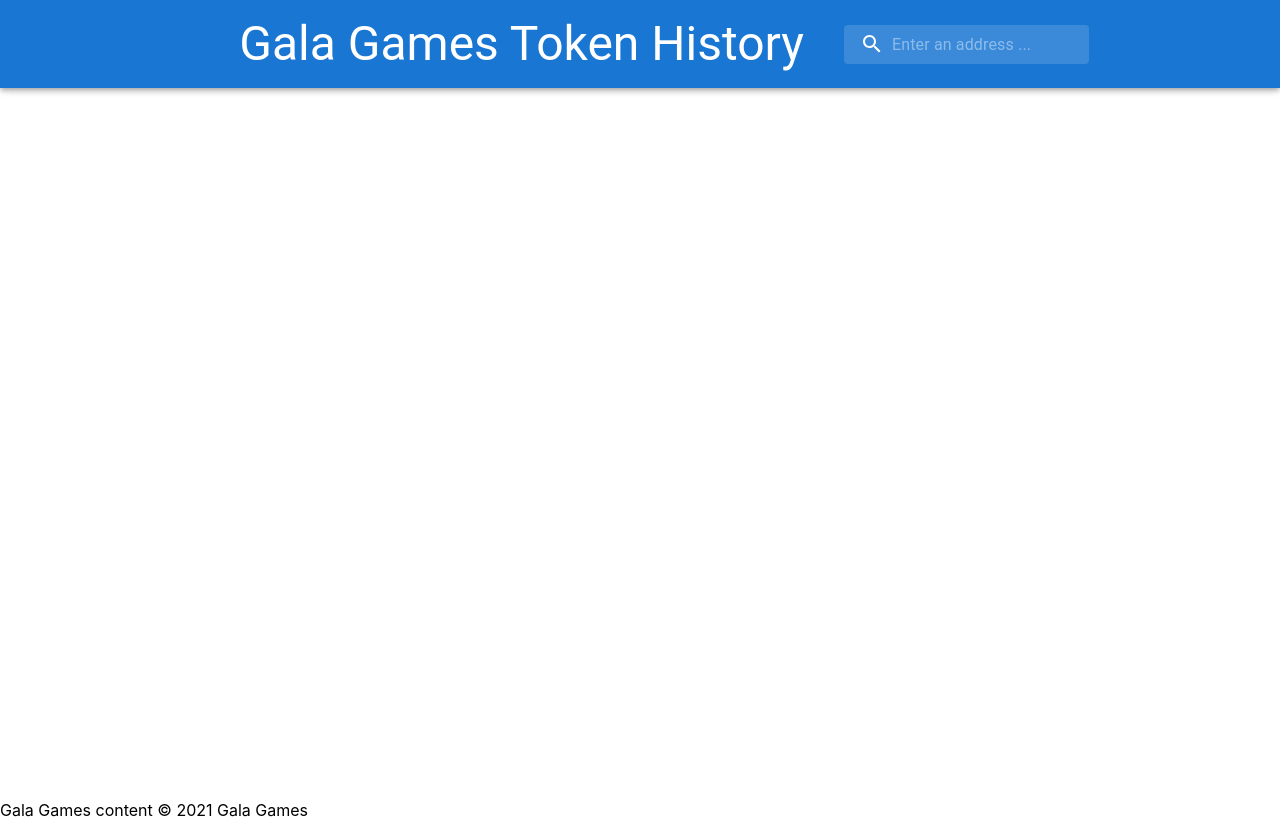
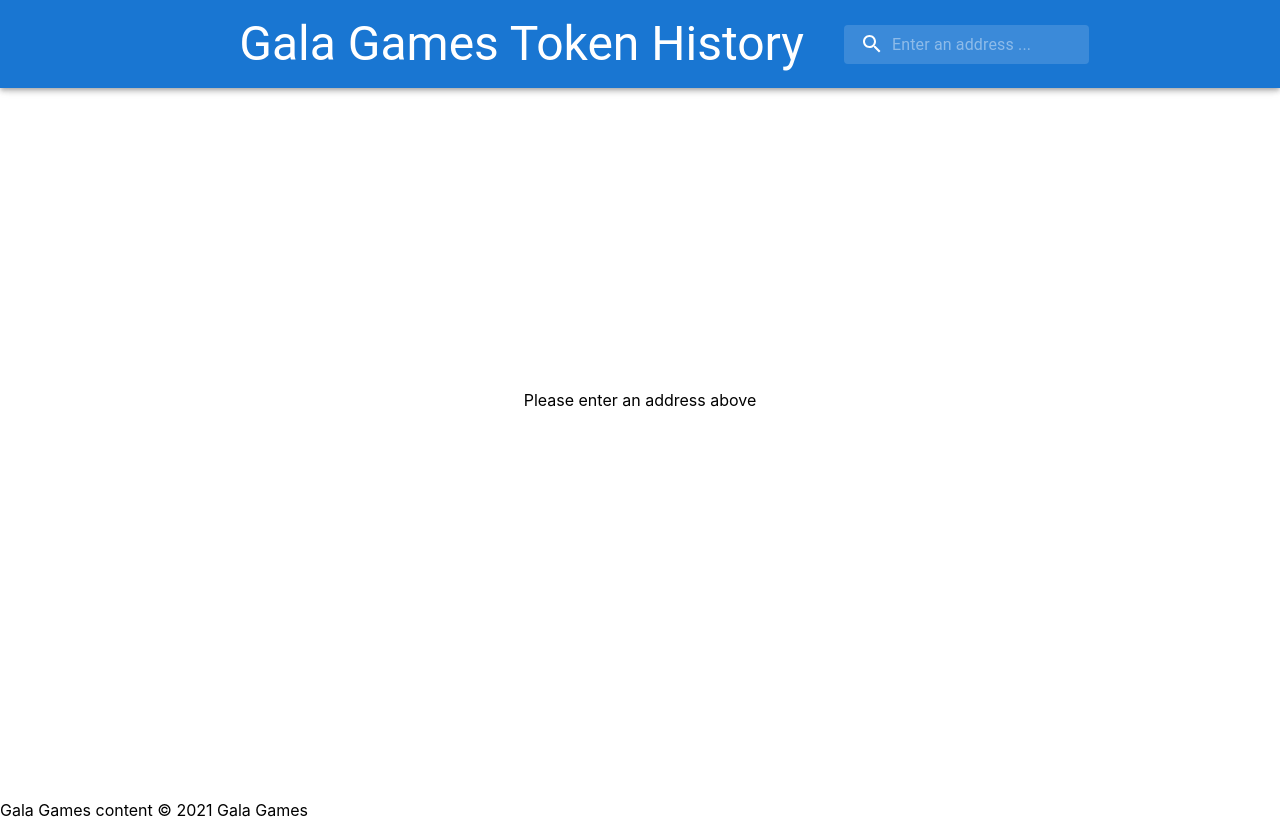
Before and after one commit to smith-phil/gala-history-app, a React (Create React App) app: page / in a window 1280 px wide. Built offline with nearby package versions, Linux system fonts and the light colour scheme.

Commit message:
Handle an address without any assets

```diff
--- a/src/App.tsx
+++ b/src/App.tsx
@@ -38,8 +38,13 @@
   useEffect(()=> {
     if(called && !loading) {
       setShowLoading(false)
+
     }
   }, [loading, called])
+
+  useEffect(()=>{
+    console.info(`data is`, data);
+  }, [data])
 
   return (
     <BrowserRouter>
@@ -55,11 +60,23 @@
           {showLoading && (
             <CircularProgress />
           )}
-          {data !== undefined && (
+          {data !== undefined &&  data.account.ERC1155balances.length > 0 && (
             data.account.ERC1155balances?.map((balance: Erc1155Balance, i: number) => (
               <AssetCard key={i.toString()} token={balance.token} valueExact={balance.valueExact} />
             )
           ))}
+          {data !== undefined && data.account.ERC1155balances.length <= 0 && (
+            <div>
+            <h2>No Assets found</h2>
+            <p>This account appears to not own any gala game assets</p>
+            </div>
+          )}
+          {data === undefined && !called && !loading && (
+                        <div>
+                        <p>Please enter an address above</p>
+                        </div>
+          )}
+
         </Container>
       </Box>
       <Footer />
```
